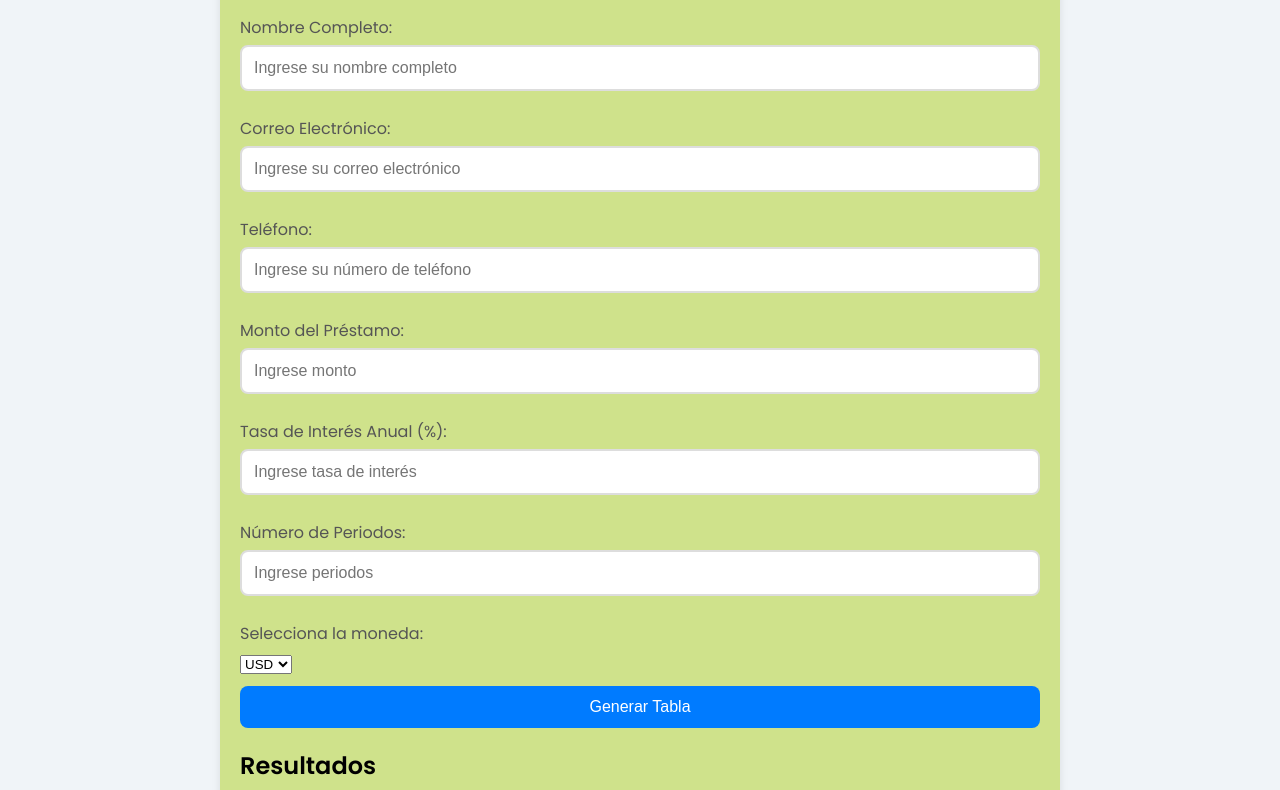
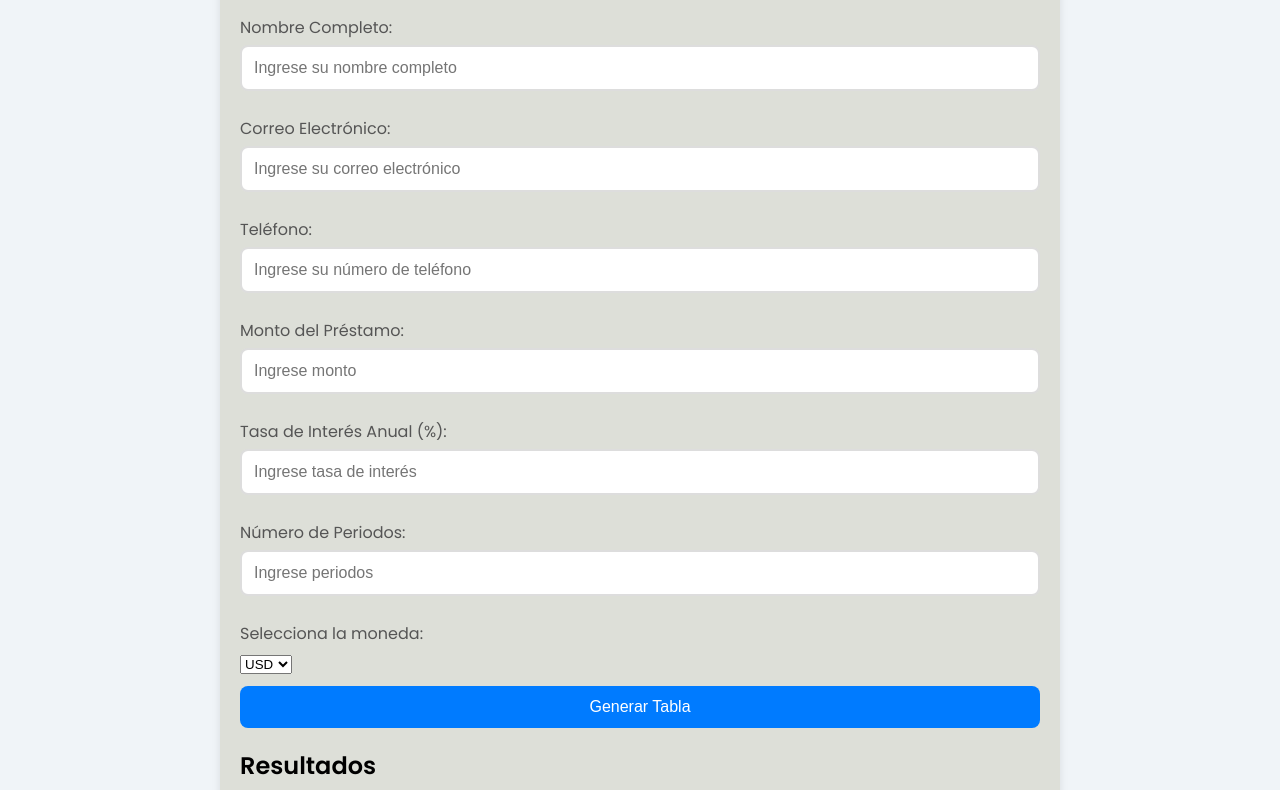
Before and after one commit to moisesvillenam/Grupo12P3, a plain HTML site: page index.html in a window 1280 px wide. Shown: the part 275-1065 px from the top of the page. Drawn offline with nearby package versions, Linux system fonts and the light colour scheme.

Commit message:
Update estilos.css

```diff
--- a/estilos.css
+++ b/estilos.css
@@ -22,7 +22,7 @@ body {
     width: 90%;
     max-width: 800px;
     margin: 40px auto;
-    background: #c7dd6fca;
+    background: #d8dad1ca;
     padding: 20px;
     border-radius: 12px;
     box-shadow: 0 4px 8px rgba(0, 0, 0, 0.1);
```
